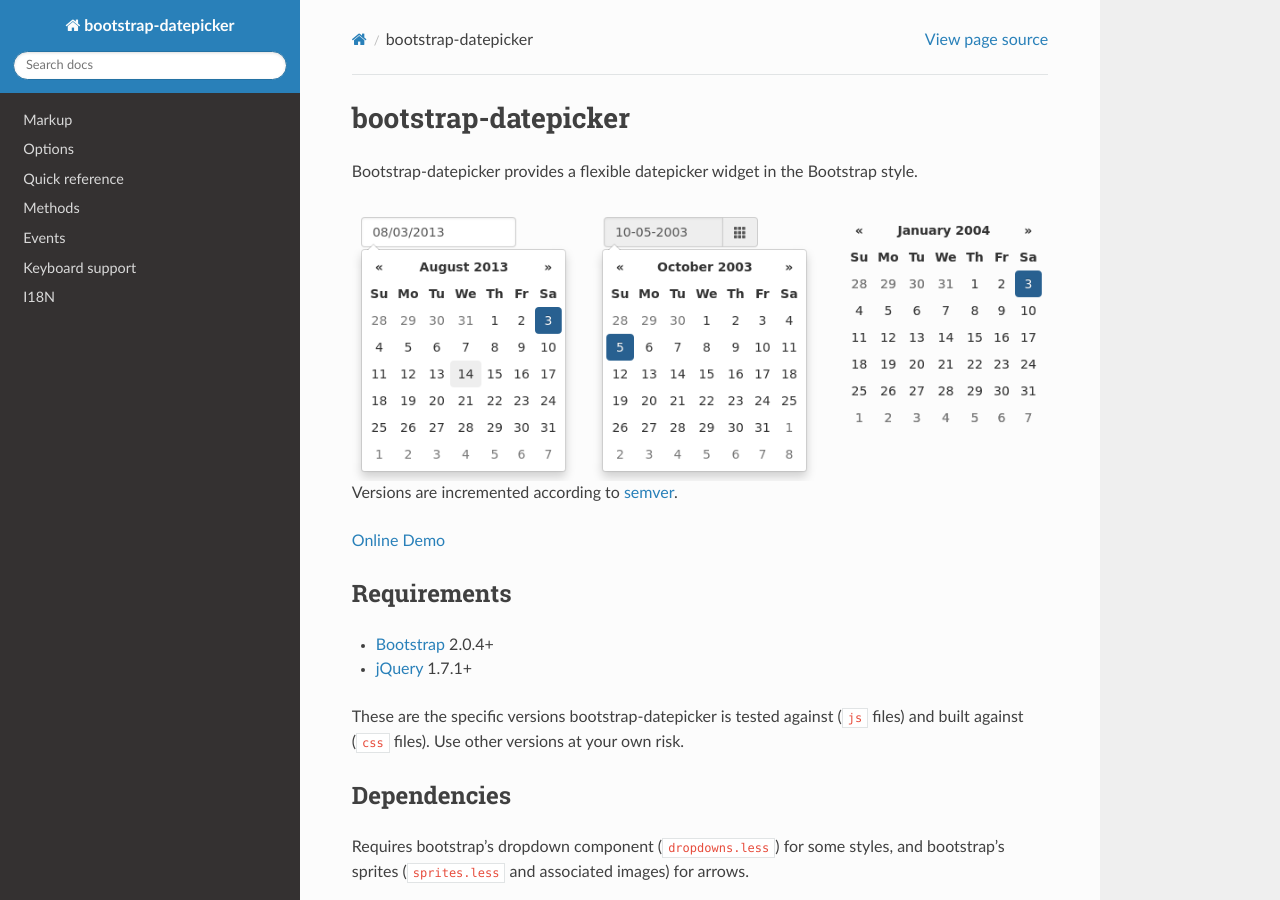
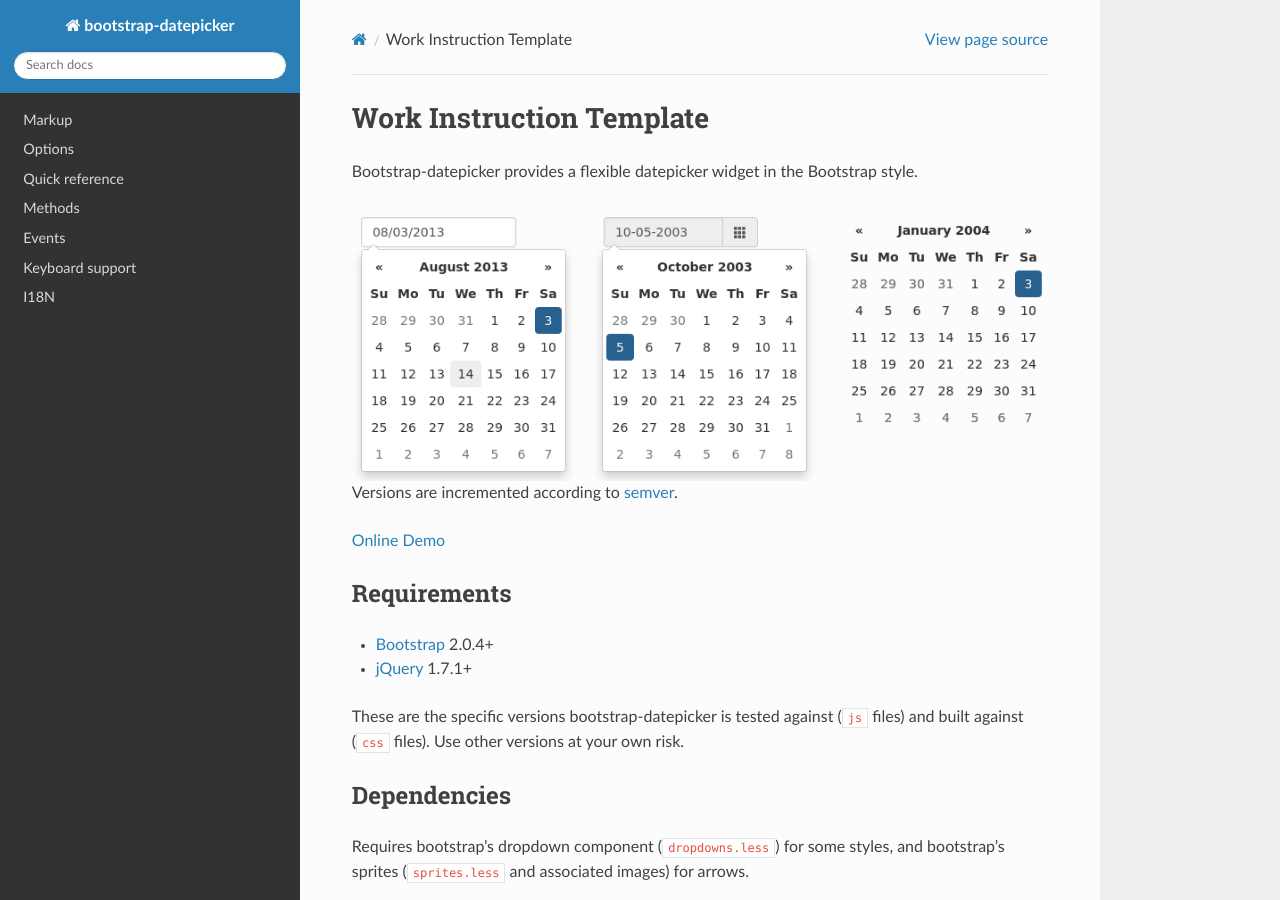
Before and after one commit to ryanlee-ptc/CLab-Studio-Library, a Sphinx documentation site: the page built from docs/index.rst, in a window 1280 px wide and 900 px high. Built offline with Sphinx 7.4.7 and the Read the Docs theme 2.0.0, drawn with Linux system fonts in a browser that asks for light colours.

Commit message:
adding change to doc

```diff
--- a/docs/index.rst
+++ b/docs/index.rst
@@ -1,4 +1,4 @@
-bootstrap-datepicker
+Work Instruction Template
 ====================
 
 Bootstrap-datepicker provides a flexible datepicker widget in the Bootstrap style.
```
